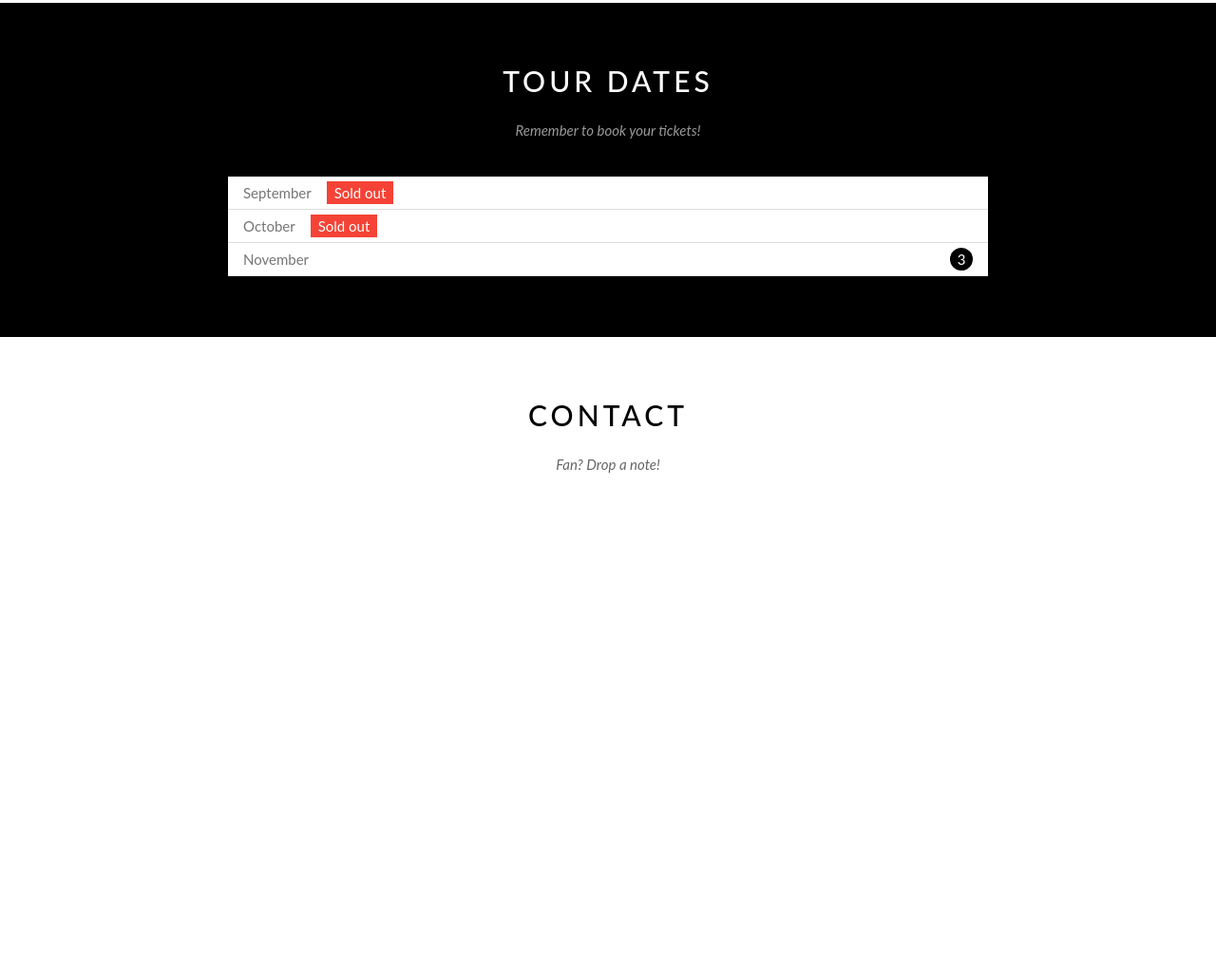
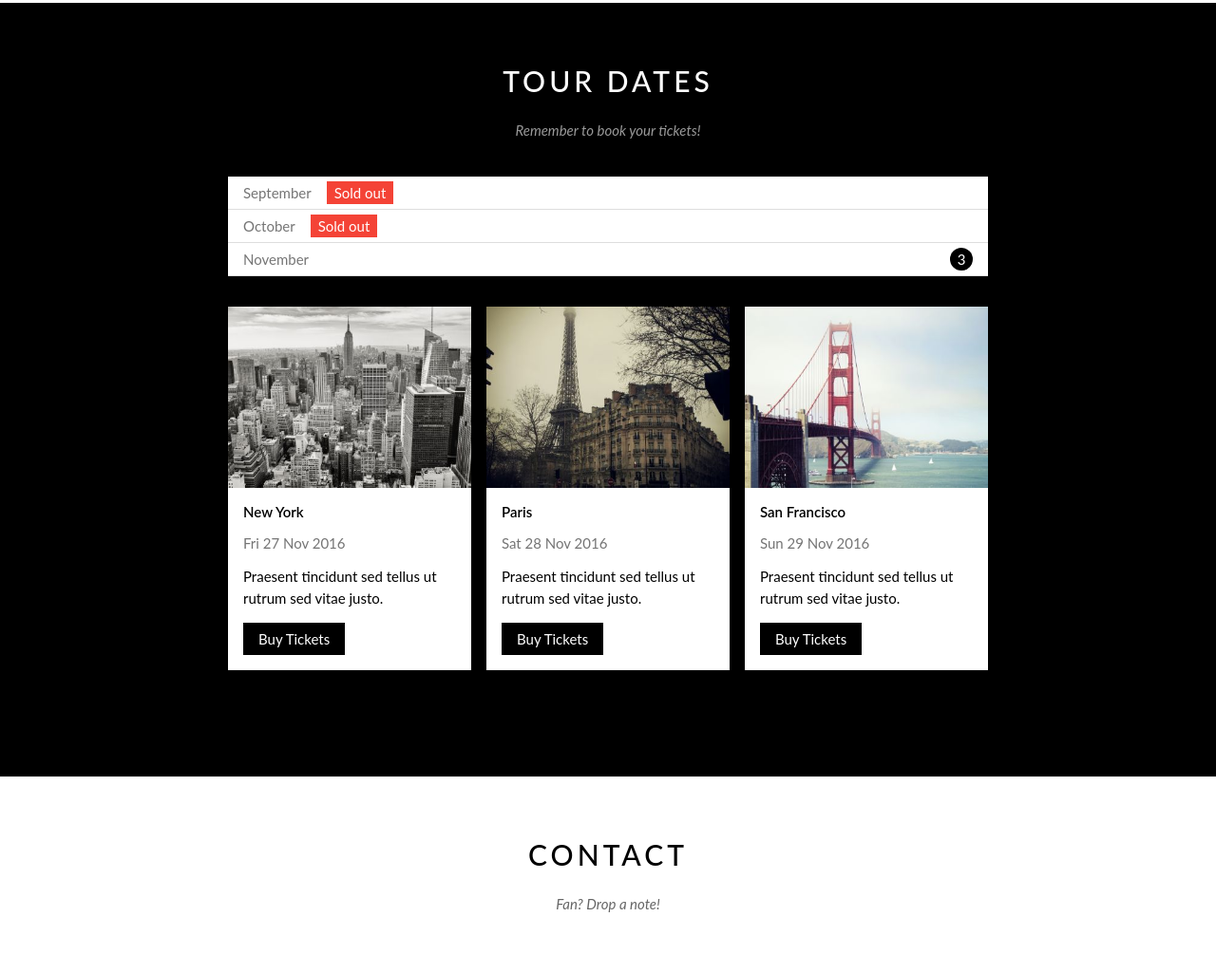
Before and after one commit to khangsk/khangsk.github.com, a plain HTML site: page index.html in a window 1280 px wide. Shown: the part 1298-2323 px from the top of the page at 95% size. Before the commit the page ends 1860 px from the top, so only its background shows below. Drawn offline with Linux system fonts and the light colour scheme.

Commit message:
update places list

```diff
--- a/assets/css/style.css
+++ b/assets/css/style.css
@@ -77,6 +77,7 @@ html {
 }
 
 #nav > li:hover > a,
+.place-buy-btn:hover,
 #nav .subnav li:hover a {
     color: #000;
     background-color: #ccc;
@@ -244,8 +245,58 @@ html {
     margin-top: -3px;
 }
 
+.places-list {
+    margin: 0 -8px;
+    padding: 32px 0;
+}
+
+.place-item {
+    float: left;
+    width: calc(100%/3);
+    padding: 0 8px;
+    padding-bottom: 16px;
+}
+
+.place-img {
+    width: 100%;
+    display: block;
+}
+
+.place-img:hover {
+    opacity: 0.6
+}
+
+.place-body {
+    background-color: #fff;
+    padding: 16px;
+    font-size: 15px;
+}
+
+.place-heading {
+    font-size: 15px;
+    font-weight: 600;
+}
+
+.place-time {
+    margin-top: 15px;
+    color: #757575;
+}
+
+.place-dsc {
+    margin-top: 15px;
+    line-height: 1.5;
+}
+
+.place-buy-btn {
+    color: #fff;
+    background-color: #000;
+    text-decoration: none;
+    padding: 8px 16px;
+    display: inline-block;
+    margin-top: 15px;
+}
+
 /* Footer Section */
-
 #footer {
 
 }
--- a/index.html
+++ b/index.html
@@ -71,11 +71,45 @@
                 <div class="content-section">
                     <h2 class="section-heading text-white">TOUR DATES</h2>
                     <p class="section-sub-heading text-white">Remember to book your tickets!</p>
+
+                    <!-- Tickets -->
                     <ul class="ticket-list">
                         <li>September<span class="sold-out">Sold out</span></li>
                         <li>October<span class="sold-out">Sold out</span></li>
                         <li>November<span class="quantity">3</span></li>
                     </ul>
+
+                    <!-- Places -->
+                    <div class="places-list">
+                        <div class="place-item">
+                            <img src="/assets/img/places/place1.jpg" alt="New York" class="place-img">
+                            <div class="place-body">
+                                <h3 class="place-heading">New York</h3>
+                                <p class="place-time">Fri 27 Nov 2016</p>
+                                <p class="place-dsc">Praesent tincidunt sed tellus ut rutrum sed vitae justo.</p>
+                                <a href="#" class="place-buy-btn">Buy Tickets</a>
+                            </div>
+                        </div>
+                        <div class="place-item">
+                            <img src="/assets/img/places/place2.jpg" alt="Paris" class="place-img">
+                            <div class="place-body">
+                                <h3 class="place-heading">Paris</h3>
+                                <p class="place-time">Sat 28 Nov 2016</p>
+                                <p class="place-dsc">Praesent tincidunt sed tellus ut rutrum sed vitae justo.</p>
+                                <a href="#" class="place-buy-btn">Buy Tickets</a>
+                            </div>
+                        </div>
+                        <div class="place-item">
+                            <img src="/assets/img/places/place3.jpg" alt="San Francisco" class="place-img">
+                            <div class="place-body">
+                                <h3 class="place-heading">San Francisco</h3>
+                                <p class="place-time">Sun 29 Nov 2016</p>
+                                <p class="place-dsc">Praesent tincidunt sed tellus ut rutrum sed vitae justo.</p>
+                                <a href="#" class="place-buy-btn">Buy Tickets</a>
+                            </div>
+                        </div>
+                        <div class="clear"></div>
+                    </div>
                 </div>
             </div>
 
```
Also changed, not shown: assets/img/places/place1.jpg (added), assets/img/places/place2.jpg (added), assets/img/places/place3.jpg (added).
